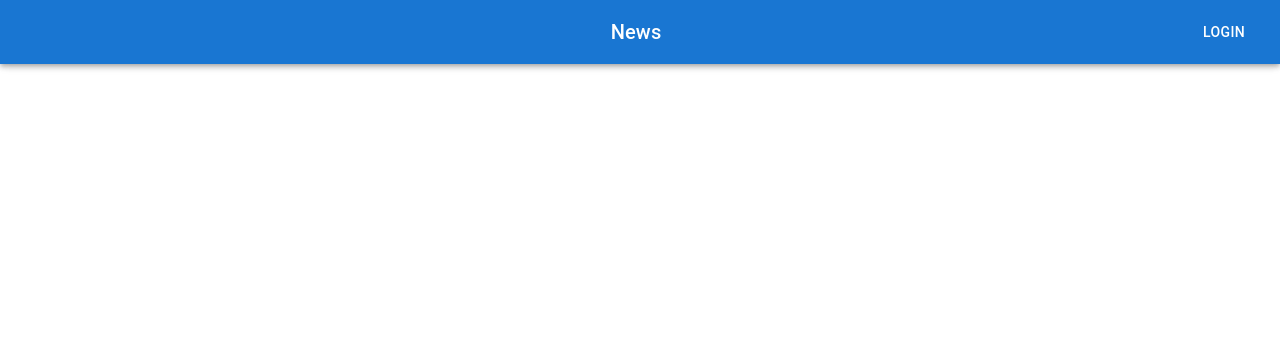
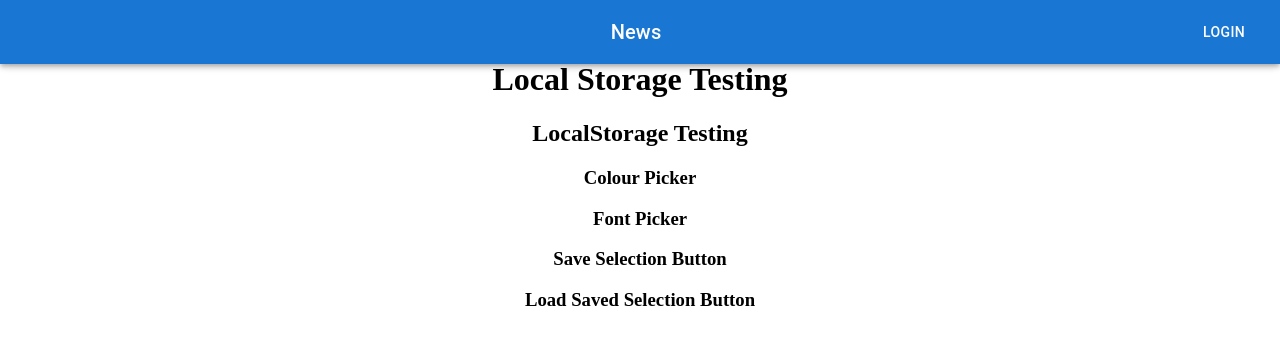
Before and after one commit to MrFoxington/React-TestApp, a React (Vite) app: page /localStoreTesting in a window 1280 px wide. Before the commit this address had no page. Shown: the top 344 px of the page. Built offline with nearby package versions, Linux system fonts and the light colour scheme; some icons are missing.

Commit message:
Add LocalStorage Testing Page

```diff
--- a/src/MyDrawer.jsx
+++ b/src/MyDrawer.jsx
@@ -28,6 +28,11 @@ const routes = [
   {
     path: '/taskTracker',
     name: 'Task Tracker',
+    icon: <MailIcon/>,
+  },
+  {
+    path: '/localStoreTesting',
+    name: 'Local Storage Testing',
     icon: <MailIcon/>,
   },
   {
--- /dev/null
+++ b/src/components/LocalStorageTesting/LocalStorageTesting.jsx
@@ -0,0 +1,24 @@
+import React from "react";
+
+
+
+
+
+export default function LocalStorageTesting() {
+    const [name, setName] = React.useState("");
+    function handleInputChange(event) {
+        setName(event.target.value);
+    }
+    return (
+        <>
+            <h2>LocalStorage Testing</h2>
+            <h3>Colour Picker</h3>
+            <h3>Font Picker</h3>
+            <h3>Save Selection Button</h3>
+            <h3>Load Saved Selection Button</h3>
+
+        </>
+
+
+    )
+}
--- a/src/main.jsx
+++ b/src/main.jsx
@@ -7,6 +7,7 @@ import App from "./App.jsx";
 import AboutUs from "./pages/AboutUs";
 import ExpenseTracker from "./pages/ExpenseTracker";
 import TaskTrackerPage from "./pages/TaskTracker.jsx";
+import LocalStorageTestPage from "./pages/LocalStorageTest.jsx";
 import MyAppBar from "./MyAppBar";
 
 createRoot(document.getElementById("root")).render(
@@ -18,6 +19,7 @@ createRoot(document.getElementById("root")).render(
         <Route path="/about" element={<AboutUs />} />
         <Route path="/expenseTracker" element={<ExpenseTracker />} />
         <Route path="/taskTracker" element={<TaskTrackerPage />} />
+        <Route path="/localStoreTesting" element={<LocalStorageTestPage />} />
       </Routes>
     </BrowserRouter>
   </StrictMode>
--- /dev/null
+++ b/src/pages/LocalStorageTest.jsx
@@ -0,0 +1,12 @@
+import React from 'react'
+import LocalStorageTesting from '../components/LocalStorageTesting/LocalStorageTesting'
+
+export default function LocalStorageTestPage(){
+    return (
+        <>
+            <h1>Local Storage Testing</h1>
+            {/* Add your task tracking components here */}
+            <LocalStorageTesting/>
+        </>
+    )
+}
```
